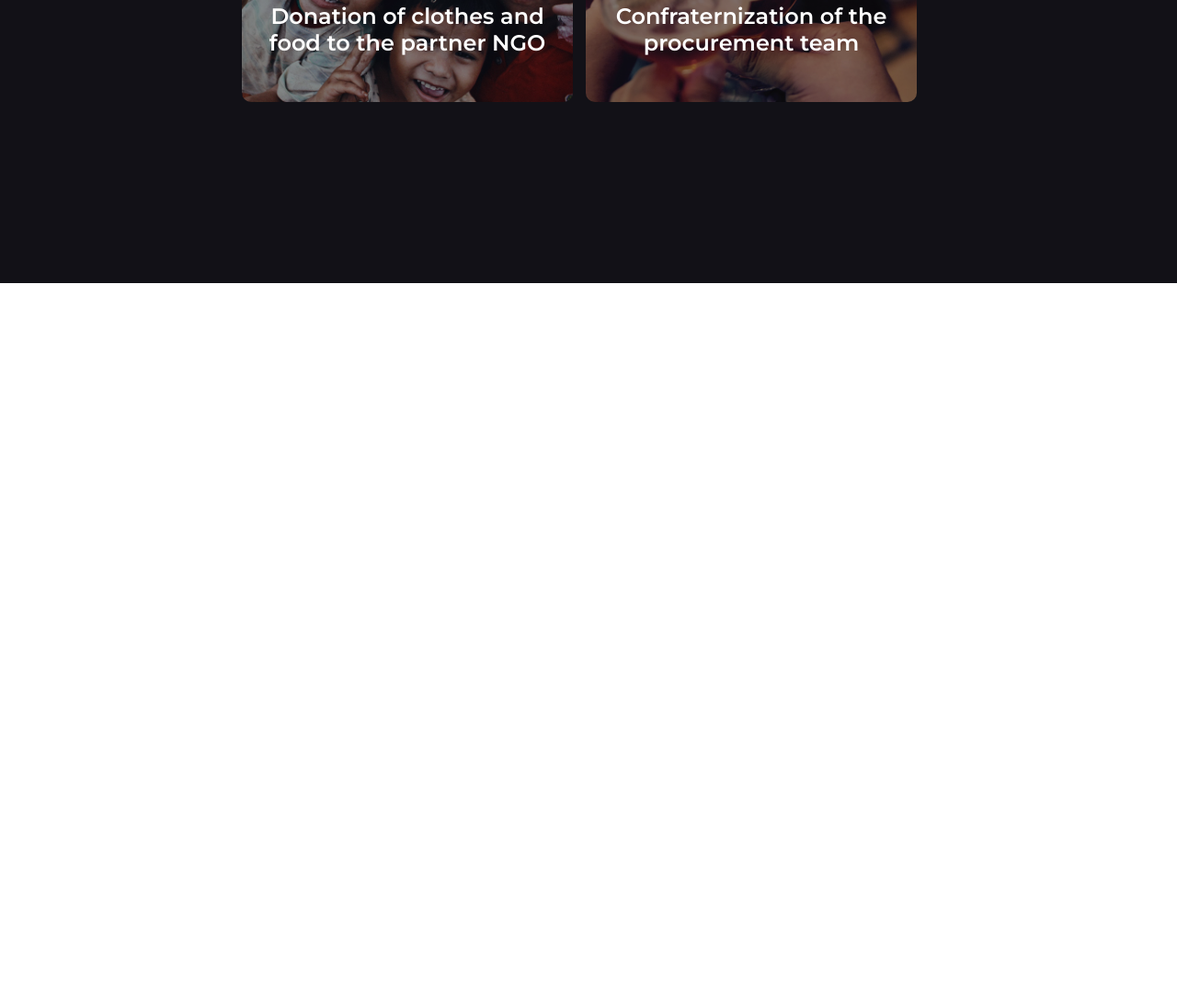
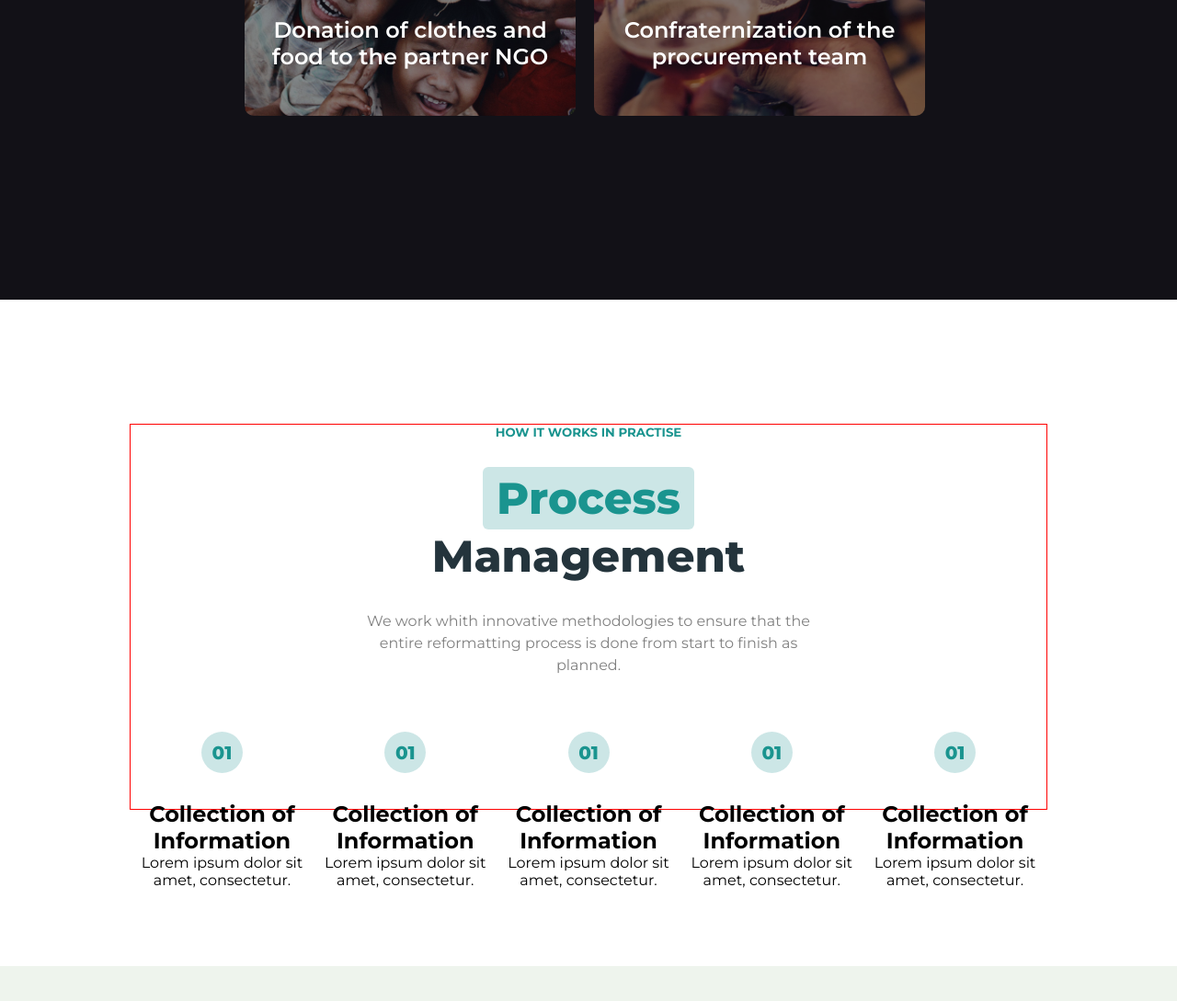
Before and after one commit to magrolorenzo/proj-html-vuejs, a plain HTML site: page index.html in a window 1280 px wide. Shown: the part 3678-4767 px from the top of the page at 92% size. Before the commit the page ends 3986 px from the top, so only its background shows below. Drawn offline with nearby package versions, Linux system fonts and the light colour scheme.

Commit message:
Iniziata sezione process management

```diff
--- a/assets/style.css
+++ b/assets/style.css
@@ -39,6 +39,10 @@
 
 .white-text{
     color: white;
+}
+
+.grey-text{
+    color: grey;
 }
 
 .button{
@@ -383,7 +387,6 @@
 
 /************************************* Actions and Projects*/
 #actions-projects{
-    /* height: 1165px; */
     background-color: #121117;
     padding: 135px 0 190px 0;
 }
@@ -437,7 +440,7 @@
     max-width: 360px;
     max-height: 360px;
     border-radius: 10px;
-    margin: 7px;
+    margin: 10px;
     position: relative;
 }
 
@@ -457,4 +460,80 @@
     left: calc(50% - 160px);
 }
 
-/************************************* */
+/************************************* Process Management*/
+#process-management{
+    height: 725px;
+    padding-top: 135px;
+    padding-bottom: 170px;
+}
+
+#process-management .container{
+    width: 78%;
+    border: 1px solid red;
+    display: flex;
+    flex-direction: column;
+    align-items: center;
+}
+
+#process-management .container .titles{
+    text-align: center;
+    width: 52%;
+    margin-bottom: 60px;
+}
+
+#process-management .container .titles h1{
+    font-size: 48px;
+    font-weight: 800;
+    color: #24343c;
+    margin: 30px 0;
+}
+
+#process-management .container .titles p{
+    line-height: 24px;
+}
+
+#process-management .container .processes-wrapper{
+    width: 100%;
+    display: flex;
+    justify-content: space-between;
+    text-align: center;
+}
+
+#process-management .container .processes-wrapper .process{
+    width: 220px;
+    display: flex;
+    flex-direction: column;
+    align-items: center;
+}
+#process-management .container .processes-wrapper .process .number{
+    width: 45px;
+    height: 45px;
+    border-radius: 50%;
+    margin-bottom: 30px;
+    display: flex;
+    background-color: rgba(3,132,131, 0.2);
+    color: #1a948f;
+
+}
+
+#process-management .container .processes-wrapper .process .number span{
+    margin: auto;
+    font-size: 20px;
+    font-weight: 800;
+}
+
+
+
+
+
+/*************************************  Trusted feedback */
+#trusted-feedback{
+    height: 780px;
+    background-color: #eef4ed;
+}
+
+/*************************************  Footer */
+footer{
+    height: 850px;
+    background-color: #121117;
+}
--- a/index.html
+++ b/index.html
@@ -215,6 +215,99 @@
 
             </section>
 
+            <section id="process-management">
+                <div class="container">
+                    <div class="titles">
+                        <h5 class="green-text uppercase">How it works in practise</h5>
+                        <h1>
+                            <span class="color-bg green-text">
+                                Process
+                            </span>
+                            Management
+                        </h1>
+                        <p class="grey-text">
+                            We work whith innovative methodologies to ensure that the entire reformatting process is done from start to finish as planned.
+                        </p>
+                    </div>
+                    <div class="processes-wrapper">
+
+                        <div class="process">
+                            <div class="number">
+                                <span>01</span>
+                            </div>
+                            <h2>
+                                Collection of Information
+                            </h2>
+                            <p>
+                                Lorem ipsum dolor sit amet, consectetur.
+                            </p>
+                        </div>
+
+                        <div class="process">
+                            <div class="number">
+                                <span>01</span>
+                            </div>
+                            <h2>
+                                Collection of Information
+                            </h2>
+                            <p>
+                                Lorem ipsum dolor sit amet, consectetur.
+                            </p>
+                        </div>
+
+                        <div class="process">
+                            <div class="number">
+                                <span>01</span>
+                            </div>
+                            <h2>
+                                Collection of Information
+                            </h2>
+                            <p>
+                                Lorem ipsum dolor sit amet, consectetur.
+                            </p>
+                        </div>
+
+                        <div class="process">
+                            <div class="number">
+                                <span>01</span>
+                            </div>
+                            <h2>
+                                Collection of Information
+                            </h2>
+                            <p>
+                                Lorem ipsum dolor sit amet, consectetur.
+                            </p>
+                        </div>
+
+                        <div class="process">
+                            <div class="number">
+                                <span>01</span>
+                            </div>
+                            <h2>
+                                Collection of Information
+                            </h2>
+                            <p>
+                                Lorem ipsum dolor sit amet, consectetur.
+                            </p>
+                        </div>
+
+                    </div>
+                </div>
+            </section>
+
+            <!-- Trusted feedback -->
+            <section id="trusted-feedback">
+                <div class="container">
+
+                </div>
+            </section>
+
+            <!-- Footer -->
+            <footer>
+                <div class="container">
+
+                </div>
+            </footer>
 
         <!-- Chiusura root -->
         </div>
```
